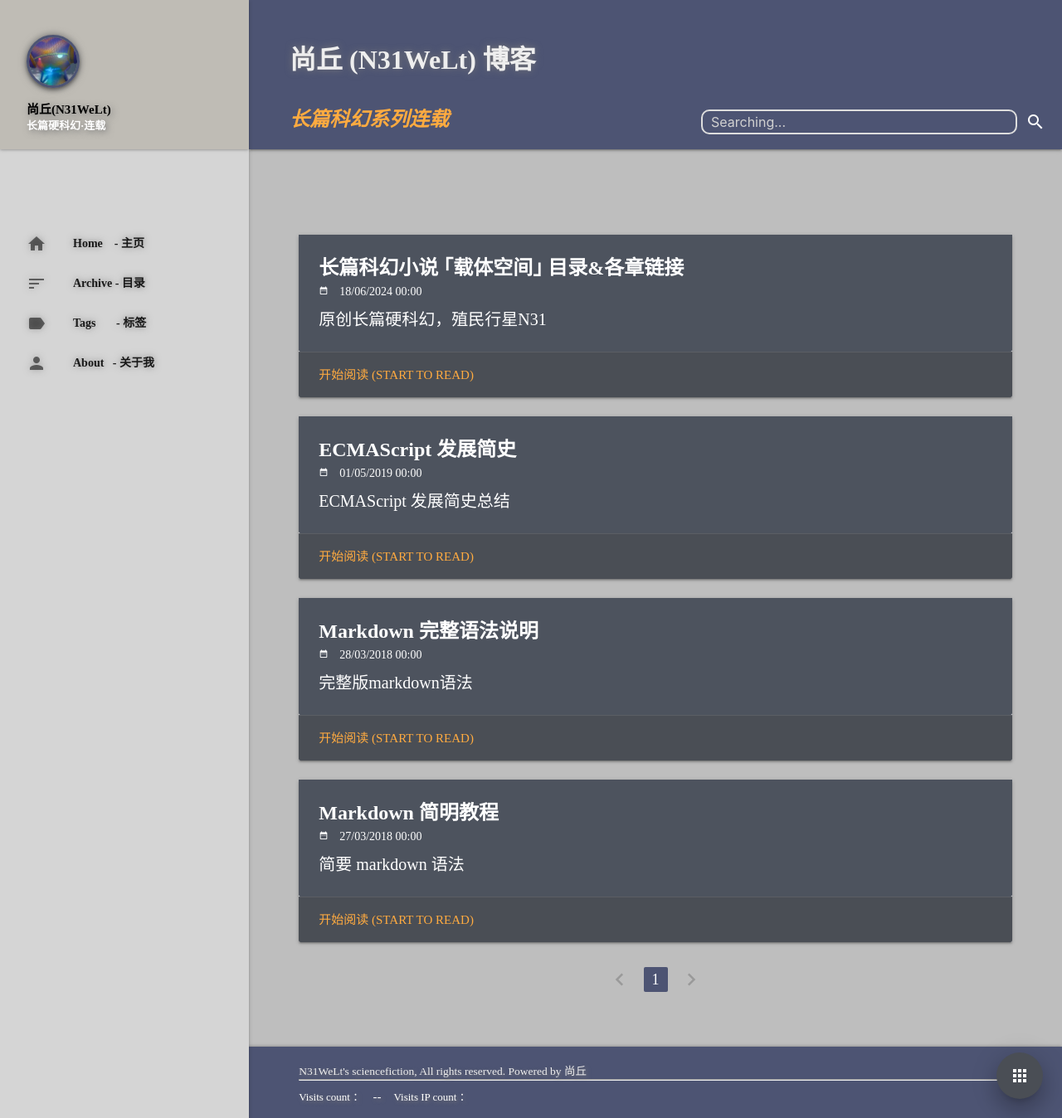
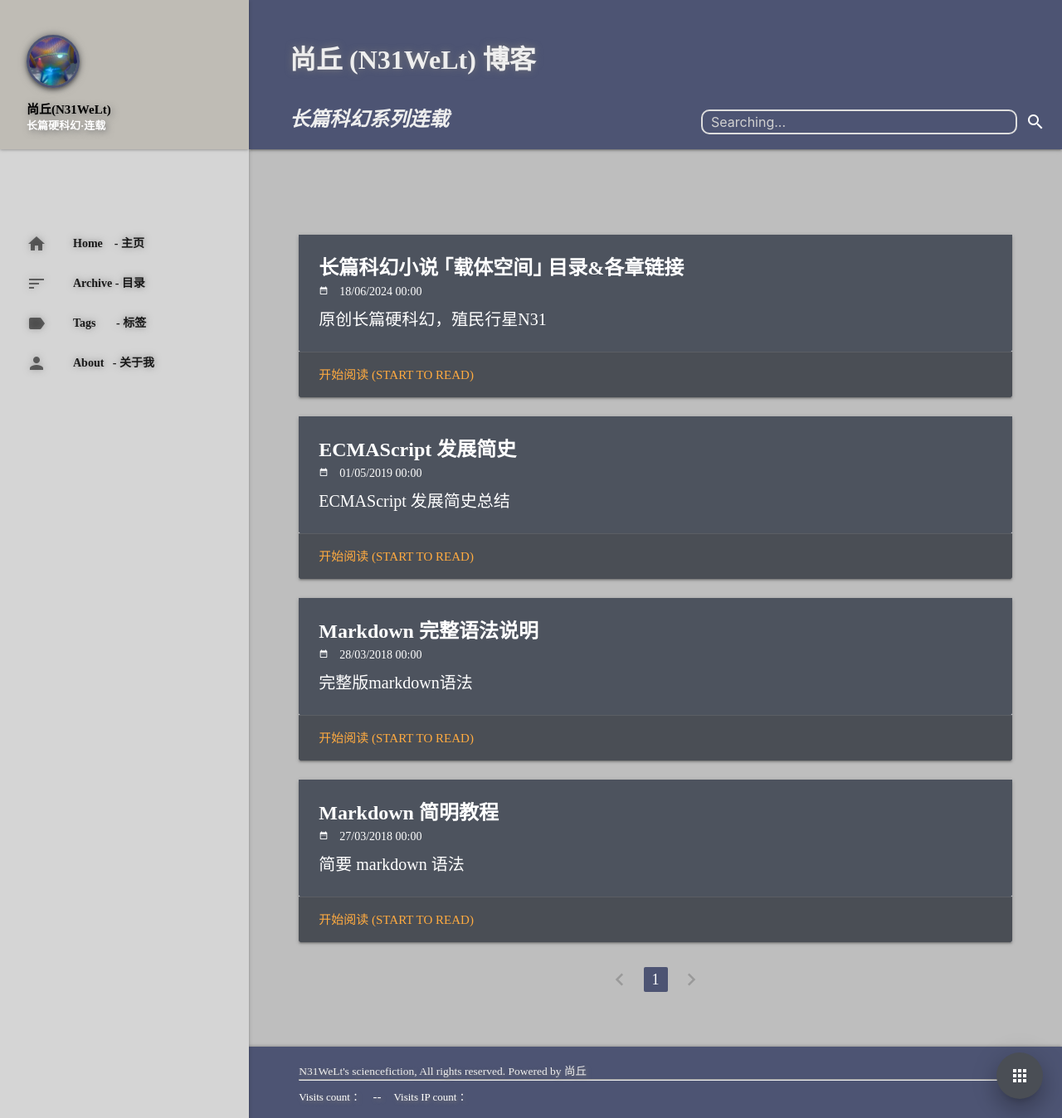
Before and after one commit to keepwalk/keepwalk.github.io, a Jekyll site: the page built from index.html, in a window 1280 px wide and 1348 px high. Shown: the whole window at 83% size. Built offline with Jekyll 4.4.1, drawn with Linux system fonts in a browser that asks for light colours; nearby versions of some CDN libraries; library files that are not in the unit come from our copies; the list of posts is cut into pages by our own code; comment, search, counter and statistics services are not loaded.

Commit message:
Update header.html

```diff
--- a/_includes/header.html
+++ b/_includes/header.html
@@ -59,7 +59,7 @@
             <div class="nav-wrapper">
                 <div class="container">
                     <a class="page-title" style="-webkit-filter: drop-shadow(0px 0px 4px #777); filter: drop-shadow(0px 0px 4px #777);" href="/">{{site.title}}</a>
-                    <p class="head-message" ><b><font color="#FFAB40">长篇科幻系列连载</font></b></p>
+                    <p class="head-message" ><b><font color="#EEEEEE">长篇科幻系列连载</font></b></p>
                 </div>
             </div>
         </nav>
```
